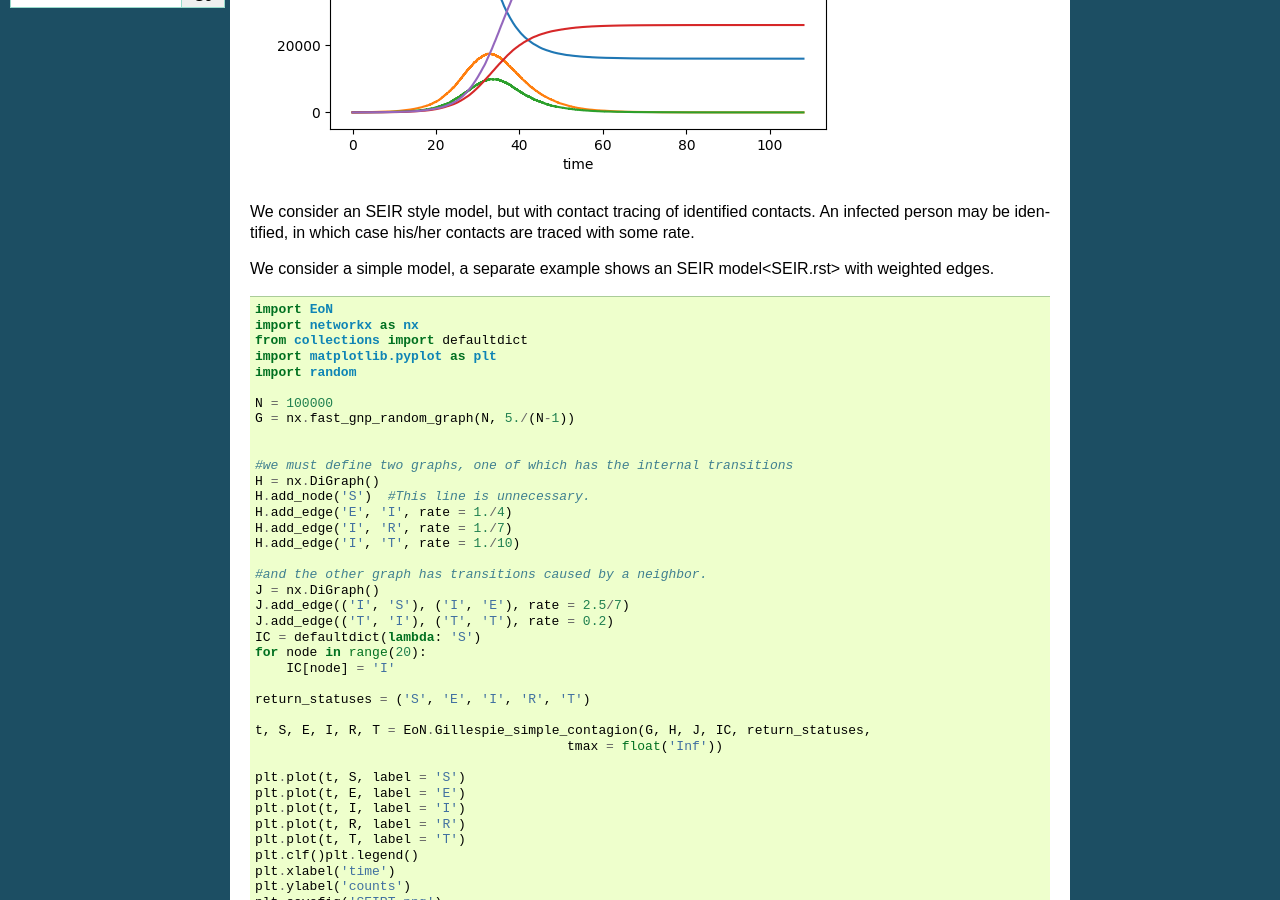
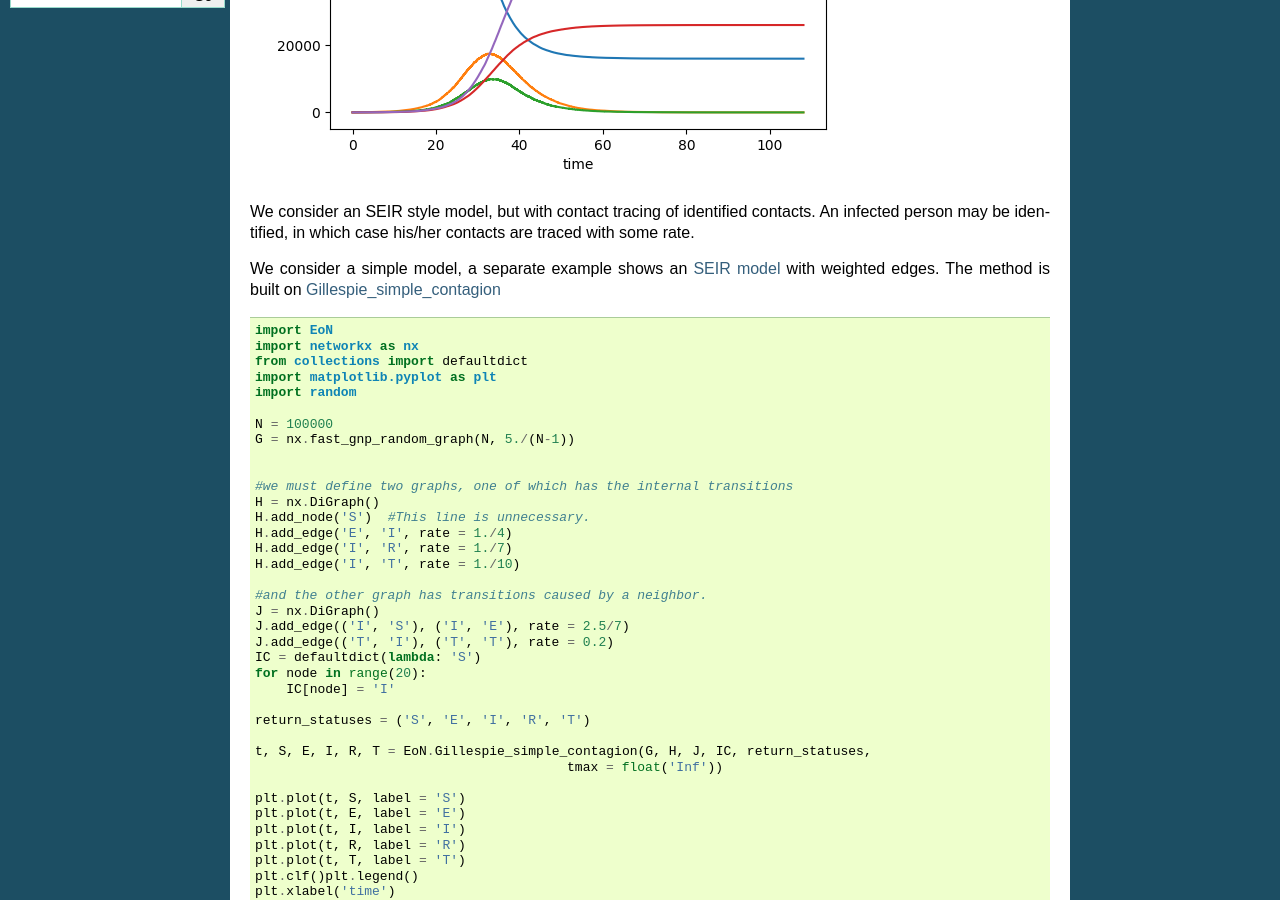
Before and after one commit to springer-math/Mathematics-of-Epidemics-on-Networks, a Sphinx documentation site: the page built from docs/examples/SEIRT.rst, in a window 1280 px wide and 900 px high, scrolled down 429 px. Built offline with Sphinx 7.4.7, drawn with Linux system fonts in a browser that asks for light colours.

Commit message:
Some updates to .rst files about versions using Gillespie_simple_contagion.

```diff
--- a/docs/examples/Compete.rst
+++ b/docs/examples/Compete.rst
@@ -20,6 +20,7 @@ manifested when the populations are still small.
 Our first plot shows the two diseases competing.  The second plot shows
 what happens if there is just one disease present.
 
+The method is built on `Gillespie_simple_contagion <../functions/EoN.Gillespie_simple_contagion.html#EoN.Gillespie_simple_contagion>`_
 ::
 
 
--- a/docs/examples/Cooperate.rst
+++ b/docs/examples/Cooperate.rst
@@ -16,6 +16,8 @@ transmits with higher rate and it remains infectious longer.  This is a bit
 unrealistic, but could correspond to an individual having a more mild infection
 resulting in the individual remaining active in the population rather than
 self-isolating at home.
+
+The method is built on `Gillespie_simple_contagion <../functions/EoN.Gillespie_simple_contagion.html#EoN.Gillespie_simple_contagion>`_
 
 ::
 
--- a/docs/examples/SEIR.rst
+++ b/docs/examples/SEIR.rst
@@ -15,6 +15,8 @@ multiplied by those attributes.  More complex methods are provided in :ref:`hete
 which allow us to scale the transitions by some function of the nodes [this may
 be particularly useful when disease is more infectious in one direction, as in
 many sexually transmitted diseases].
+
+The method is built on `Gillespie_simple_contagion <../functions/EoN.Gillespie_simple_contagion.html#EoN.Gillespie_simple_contagion>`_
 
 ::
 
--- a/docs/examples/SEIRT.rst
+++ b/docs/examples/SEIRT.rst
@@ -10,8 +10,8 @@ We consider an SEIR style model, but with contact tracing of identified contacts
 An infected person may be identified, in which case his/her contacts are traced with
 some rate.
 
-We consider a simple model, a separate example shows an SEIR model<SEIR.rst> with
-weighted edges.
+We consider a simple model, a separate example shows an `SEIR model <SEIR.html>`_
+with weighted edges.  The method is built on `Gillespie_simple_contagion <../functions/EoN.Gillespie_simple_contagion.html#EoN.Gillespie_simple_contagion>`_
 ::
 
 
--- a/docs/examples/SIRS_heterogeneous.rst
+++ b/docs/examples/SIRS_heterogeneous.rst
@@ -18,6 +18,8 @@ Specifically we have transmission and recovery rates depend on age and gender.
 Transmission rates are not always symmetric, so it is not as simple as
 introducing a weight to scale the partnerships.  So we introduce functions
 to scale the transition rates.
+
+The method is built on `Gillespie_simple_contagion <../functions/EoN.Gillespie_simple_contagion.html#EoN.Gillespie_simple_contagion>`_
 
 ::
 
--- a/docs/examples/SIRV_display.rst
+++ b/docs/examples/SIRV_display.rst
@@ -37,6 +37,8 @@ in the previous example.  So the "spontaneous transitions" are ``'Suc'`` to
 ``'Vac'`` with rate ``0.01`` and ``'Inf'`` to ``'Rec'`` with rate ``1.0``.
 The "induced transitions" are ``('Inf', 'Sus')`` to ``('Inf', 'Inf')`` with
 rate ``2.0``.
+
+The method is built on `Gillespie_simple_contagion <../functions/EoN.Gillespie_simple_contagion.html#EoN.Gillespie_simple_contagion>`_
 
 ::
 
```
